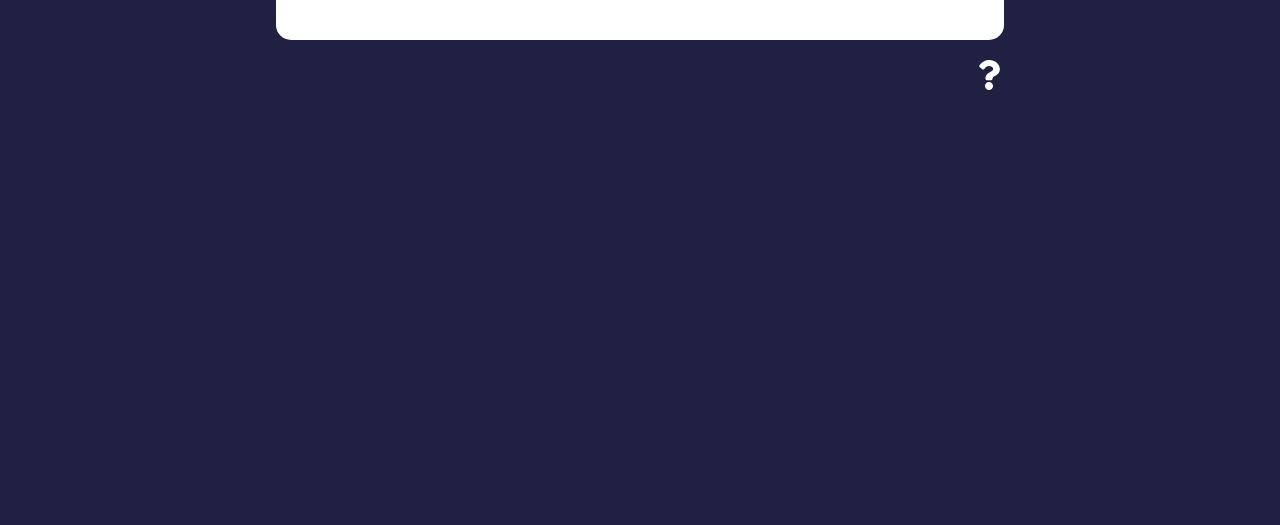
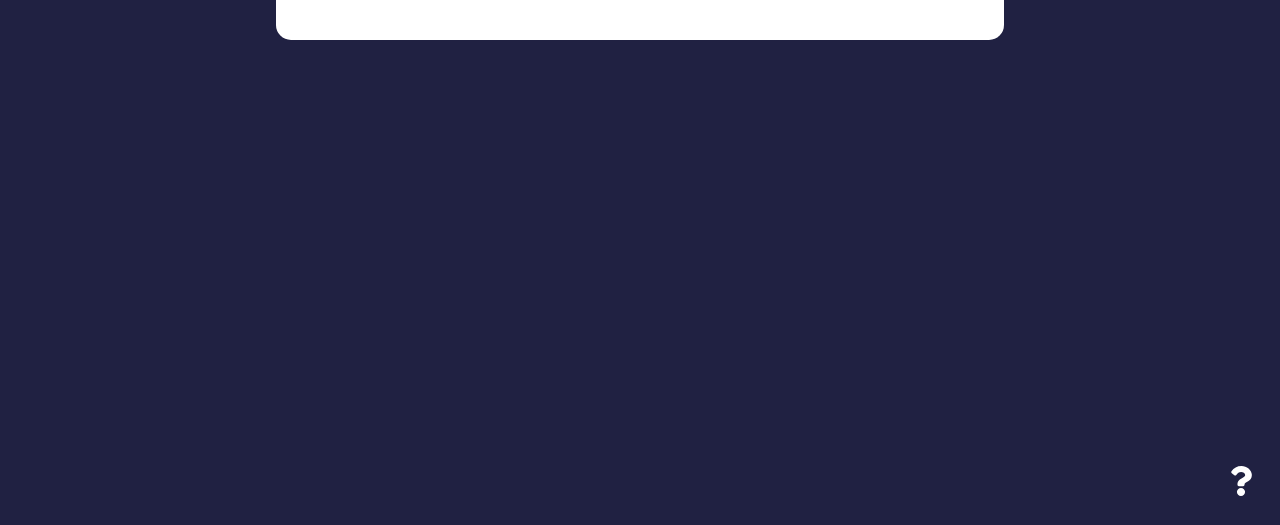
Before and after one commit to tirsop/Feeback-UI, a React (Create React App) app: page /about in a window 1280 px wide. Shown: the part 272-797 px from the top of the page. Built offline with nearby package versions, Linux system fonts and the light colour scheme.

Commit message:
style the about icon link position

```diff
--- a/src/index.css
+++ b/src/index.css
@@ -188,8 +188,12 @@ input:focus {
 /* FIX: Remove position: absolute to keep about icon at the bottom of the
  * document */
 .about-link {
-  display: flex;
-  justify-content: flex-end;
+  /* display: flex; */
+  /* justify-content: flex-end; */
+  position: absolute;
+  bottom: 0;
+  right: 0;
+  padding: 24px;
 }
 
 /* FIX: Remove position: absolute to keep about icon at the bottom of the
```
